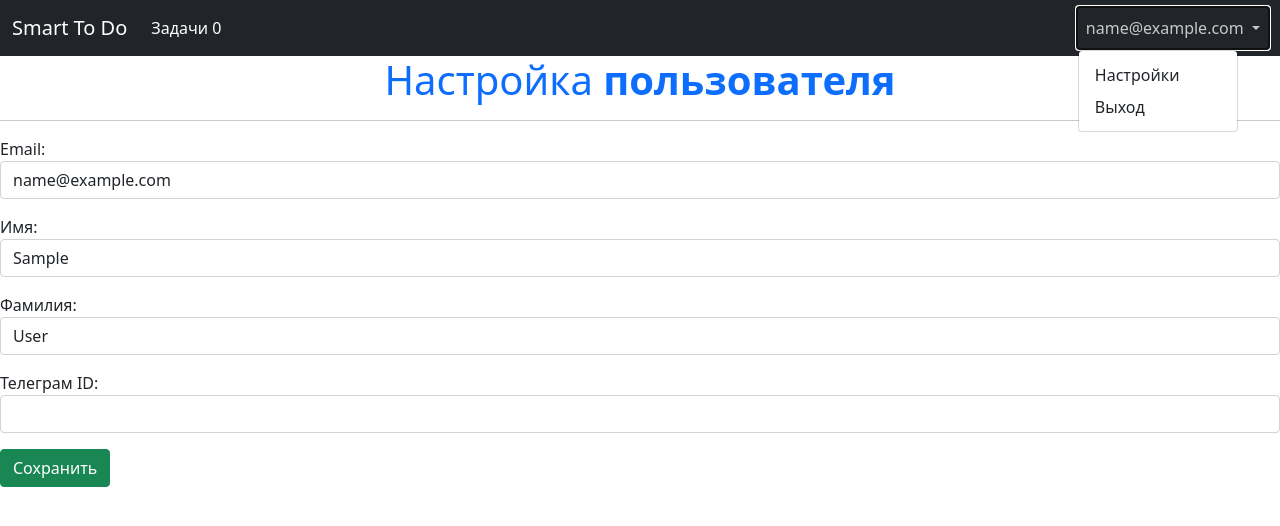
After one commit to saneksking/smart_todo_app, a Django app: page /settings/ in a window 1280 px wide, after a click that opens the changed part. The commit adds this page. Shown: the top 526 px of the page. Run offline with Django 5.2, Linux system fonts and the light colour scheme; the visitor is signed in with stand-in values (Sample User, id 1); data comes from the database, SQL or seed files in the repository; data that the repository does not hold is empty; some libraries are stand-ins or nearby versions.

Commit message:
Добавил возможности изменения профиля пользователя.

```diff
--- a/persons/forms.py
+++ b/persons/forms.py
@@ -37,3 +37,14 @@ class CreateTaskForm(forms.ModelForm):
             'status': 'Статус',
             'time_end': 'Дата выполнения'
         }
+
+
+class SettingsForm(forms.ModelForm):
+    class Meta:
+        model = Person
+        fields = ['email', 'first_name', 'last_name', 'tg_id']
+        labels = {
+            'first_name': 'Имя',
+            'last_name': 'Фамилия',
+            'tg_id': 'Телеграм ID',
+        }
--- /dev/null
+++ b/persons/templates/persons/settings.html
@@ -0,0 +1,16 @@
+{% extends 'base.html' %}
+{% block title %}Настройки{% endblock %}
+{% block content %}
+    <h1 class="text-primary text-center">Настройка <strong>пользователя</strong></h1>
+    <hr>
+    <form method="post">
+    {% csrf_token %}
+    {{ form.as_p }}
+    <button type="submit" class="btn btn-success">Сохранить</button>
+    </form>
+{% endblock %}
+{% block js %}
+    <script>
+    $('#id_email, #id_first_name, #id_last_name, #id_tg_id  ').addClass('form-control');
+    </script>
+{% endblock %}
--- a/persons/urls.py
+++ b/persons/urls.py
@@ -14,4 +14,5 @@ urlpatterns = [
     path('tasks/create/', login_required(views.create_task), name='create_task'),
     path('tasks/update/<int:task_id>/', login_required(views.update_task), name='update_task'),
     path('tasks/delete/<int:task_id>/', login_required(views.delete_task), name='delete_task'),
+    path('settings/', login_required(views.settings), name='settings'),
 ]
--- a/persons/views.py
+++ b/persons/views.py
@@ -2,7 +2,7 @@ from django.contrib.auth import authenticate, login, logout
 from django.shortcuts import render, redirect, get_object_or_404
 from django.urls import reverse
 
-from persons.forms import SignUpForm, CreateTaskForm
+from persons.forms import SignUpForm, CreateTaskForm, SettingsForm
 from persons.models import Person, Task
 from persons.models import TgBot
 from persons.smart_tg_bot import SmartTgBot
@@ -148,3 +148,21 @@ def delete_task(request, task_id):
     }
     request.session['message'] = message
     return redirect('persons:task_list')
+
+
+def settings(request):
+    person = get_object_or_404(Person, id=request.user.id)
+    form = SettingsForm(request.POST or None, instance=person)
+    if request.method == 'POST':
+        if form.is_valid():
+            form.save()
+            message = {
+                'type': 'success',
+                'text': f'Ваш профиль успешно изменён!',
+            }
+            request.session['message'] = message
+            return redirect('persons:index')
+    context = {
+        'form': form,
+    }
+    return render(request, 'persons/settings.html', context)
--- a/templates/base.html
+++ b/templates/base.html
@@ -26,8 +26,14 @@
       </ul>
       <ul class="navbar-nav ms-auto">
           {% if request.user.is_authenticated %}
-          <li class="nav-item">
-          <a class="nav-link active" aria-current="page" href="{% url 'persons:logout' %}">Выход</a>
+        <li class="nav-item dropdown">
+          <a class="nav-link dropdown-toggle" href="#" id="navbarDropdown" role="button" data-bs-toggle="dropdown" aria-expanded="false">
+            {{ request.user.email }}
+          </a>
+          <ul class="dropdown-menu" aria-labelledby="navbarDropdown">
+          <li><a class="dropdown-item" href="{% url "persons:settings" %}">Настройки</a></li>
+            <li><a class="dropdown-item" href="{% url "persons:logout" %}">Выход</a></li>
+          </ul>
         </li>
           {% else %}
         <li class="nav-item">
```
